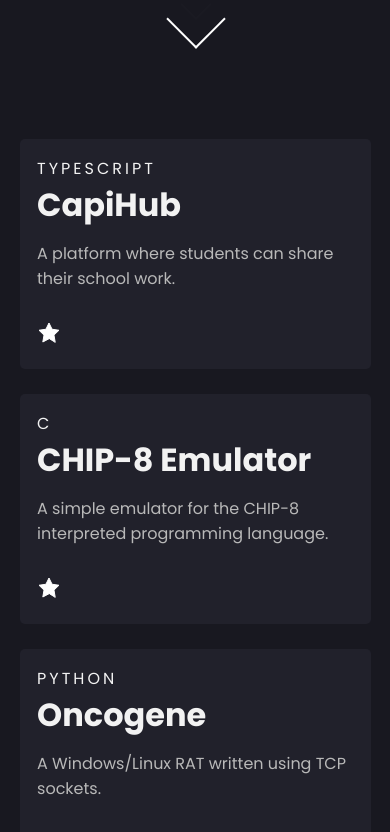
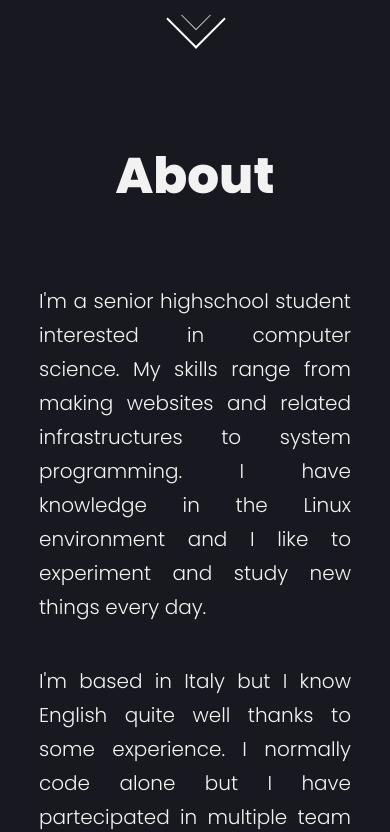
Before and after one commit to f0lg0/portfolio, a Next.js app: page / in a window 390 px wide. Shown: the part 740-1572 px from the top of the page. Built offline with nearby package versions, Linux system fonts and the light colour scheme; no server answers.

Commit message:
new: lots of progress on mobile page

```diff
--- a/components/mobile/BodySection.tsx
+++ b/components/mobile/BodySection.tsx
@@ -1,10 +1,25 @@
 import ProjectCard from "./ProjectCard";
+
 import styles from "../../styles/Body.Section.Mobile.module.css";
 
 export default function BodySection() {
     return (
         <div className={styles.body_mobile}>
+            <div className={styles.about_section}>
+                <h2>About</h2>
+                <p>
+                    I'm a senior highschool student interested in computer science. My skills range from making websites and related infrastructures to system
+                    programming. I have knowledge in the Linux environment and I like to experiment and study new things every day.
+                </p>
+
+                <p>
+                    I'm based in Italy but I know English quite well thanks to some experience. I normally code alone but I have partecipated in multiple team
+                    projects, some of them are still a work in progress.
+                </p>
+            </div>
             <div className={styles.projects_container_mobile}>
+                <h2>Projects</h2>
+
                 <ProjectCard
                     title="CapiHub"
                     language="Typescript"
@@ -34,6 +49,76 @@ export default function BodySection() {
                     backup_url="https://github.com/f0lg0/stopcovid-website"
                 />
             </div>
+
+            <h2 className={styles.skills_header}>Skills</h2>
+            <div className={styles.skills}>
+                <div className={styles.skill}>
+                    <img src="https://www.rust-lang.org/logos/rust-logo-256x256.png" alt="Rust" />
+                </div>
+                <div className={styles.skill}>
+                    <img
+                        src="https://external-content.duckduckgo.com/iu/?u=http%3A%2F%2Fpngimg.com%2Fuploads%2Fletter_c%2Fletter_c_PNG22.png&f=1&nofb=1"
+                        alt="C"
+                    />
+                </div>
+                <div className={styles.skill}>
+                    <img
+                        src="https://upload.wikimedia.org/wikipedia/commons/thumb/9/99/Unofficial_JavaScript_logo_2.svg/1200px-Unofficial_JavaScript_logo_2.svg.png"
+                        alt="Javascript"
+                    />
+                </div>
+                <div className={styles.skill}>
+                    <img
+                        src="https://external-content.duckduckgo.com/iu/?u=https%3A%2F%2Fupload.wikimedia.org%2Fwikipedia%2Fcommons%2Fthumb%2F4%2F4c%2FTypescript_logo_2020.svg%2F1200px-Typescript_logo_2020.svg.png&f=1&nofb=1"
+                        alt="Typescript"
+                    />
+                </div>
+                <div className={styles.skill}>
+                    <img
+                        src="https://external-content.duckduckgo.com/iu/?u=https%3A%2F%2Flogos-download.com%2Fwp-content%2Fuploads%2F2016%2F10%2FPython_logo_icon.png&f=1&nofb=1"
+                        alt="Python"
+                    />
+                </div>
+                <div className={styles.skill}>
+                    <img
+                        src="https://external-content.duckduckgo.com/iu/?u=https%3A%2F%2Fdwglogo.com%2Fwp-content%2Fuploads%2F2017%2F12%2FMongoDB_logo_01.png&f=1&nofb=1"
+                        alt="MongoDB"
+                    />
+                </div>
+                <div className={styles.skill}>
+                    <img
+                        src="https://external-content.duckduckgo.com/iu/?u=https%3A%2F%2Fupload.wikimedia.org%2Fwikipedia%2Fcommons%2Fthumb%2F1%2F17%2FGraphQL_Logo.svg%2F1200px-GraphQL_Logo.svg.png&f=1&nofb=1"
+                        alt="GraphQL"
+                    />
+                </div>
+                <div className={styles.skill}>
+                    <img
+                        src="https://external-content.duckduckgo.com/iu/?u=http%3A%2F%2Fpluspng.com%2Fimg-png%2Fnodejs-png-nodejs-icon-png-50-px-1600.png&f=1&nofb=1"
+                        alt="NodeJS"
+                    />
+                </div>
+                <div className={styles.skill}>
+                    <img
+                        src="https://external-content.duckduckgo.com/iu/?u=http%3A%2F%2Flofrev.net%2Fwp-content%2Fphotos%2F2014%2F10%2FLinux-logo.png&f=1&nofb=1"
+                        alt="Linux"
+                    />
+                </div>
+                <div className={styles.skill}>
+                    <img src="./react.png" alt="React" />
+                </div>
+                <div className={styles.skill}>
+                    <img
+                        src="https://external-content.duckduckgo.com/iu/?u=https%3A%2F%2Fupload.wikimedia.org%2Fwikipedia%2Fcommons%2Fthumb%2F9%2F95%2FVue.js_Logo_2.svg%2F1200px-Vue.js_Logo_2.svg.png&f=1&nofb=1"
+                        alt="VueJS"
+                    />
+                </div>
+                <div className={styles.skill}>
+                    <img
+                        src="https://external-content.duckduckgo.com/iu/?u=https%3A%2F%2Fupload.wikimedia.org%2Fwikipedia%2Fcommons%2Fthumb%2F9%2F9f%2FVimlogo.svg%2F1200px-Vimlogo.svg.png&f=1&nofb=1"
+                        alt="Vim"
+                    />
+                </div>
+            </div>
         </div>
     );
 }
--- /dev/null
+++ b/components/mobile/Footer.tsx
@@ -0,0 +1,5 @@
+import styles from "../../styles/Footer.Mobile.module.css";
+
+export default function Footer() {
+    return <div className={styles.footer}></div>;
+}
--- a/components/mobile/Home.tsx
+++ b/components/mobile/Home.tsx
@@ -2,6 +2,7 @@ import styles from "../../styles/Home.Mobile.module.css";
 import Navbar from "./Navbar";
 import Banner from "./Banner";
 import BodySection from "./BodySection";
+import Footer from "./Footer";
 
 export default function HomeMobile() {
     return (
@@ -9,6 +10,7 @@ export default function HomeMobile() {
             <Navbar />
             <Banner />
             <BodySection />
+            <Footer />
         </div>
     );
 }
--- a/styles/Body.Section.Mobile.module.css
+++ b/styles/Body.Section.Mobile.module.css
@@ -8,7 +8,56 @@
     width: 90%;
 
     margin: auto;
+    margin-bottom: 100px;
 
     display: flex;
     flex-direction: column;
 }
+
+.about_section {
+    width: 80%;
+    margin: auto;
+
+    margin-bottom: 150px;
+}
+.about_section p {
+    line-height: 1.7em;
+    text-align: justify;
+    font-size: 20px;
+
+    margin-top: 40px;
+    font-weight: 300;
+}
+
+.projects_container_mobile h2,
+.about_section h2,
+.skills_header {
+    font-weight: 800;
+    font-size: 50px;
+    text-align: center;
+
+    margin-bottom: 70px;
+}
+
+.skills {
+    width: 90%;
+
+    margin: auto;
+
+    display: flex;
+    flex-direction: row;
+    flex-wrap: wrap;
+    justify-content: center;
+    align-items: center;
+}
+
+.skill {
+    width: 30%;
+    height: 100px;
+    margin: 10px;
+}
+
+.skill img {
+    width: 100%;
+    height: 100%;
+}
--- /dev/null
+++ b/styles/Footer.Mobile.module.css
@@ -0,0 +1,6 @@
+.footer {
+    width: 100%;
+    height: 300px;
+    margin-top: 150px;
+    background-color: var(--secondary-color);
+}
```
